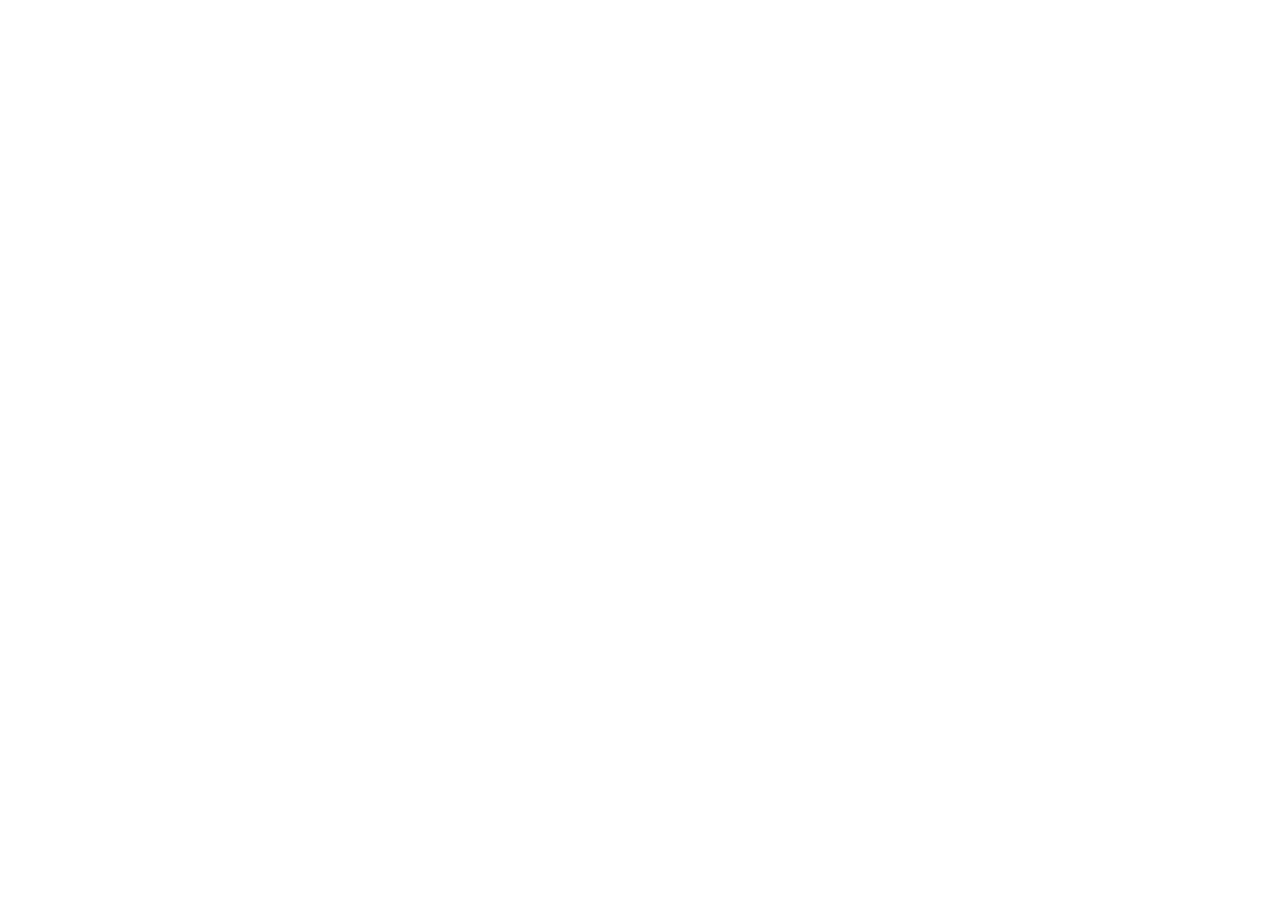
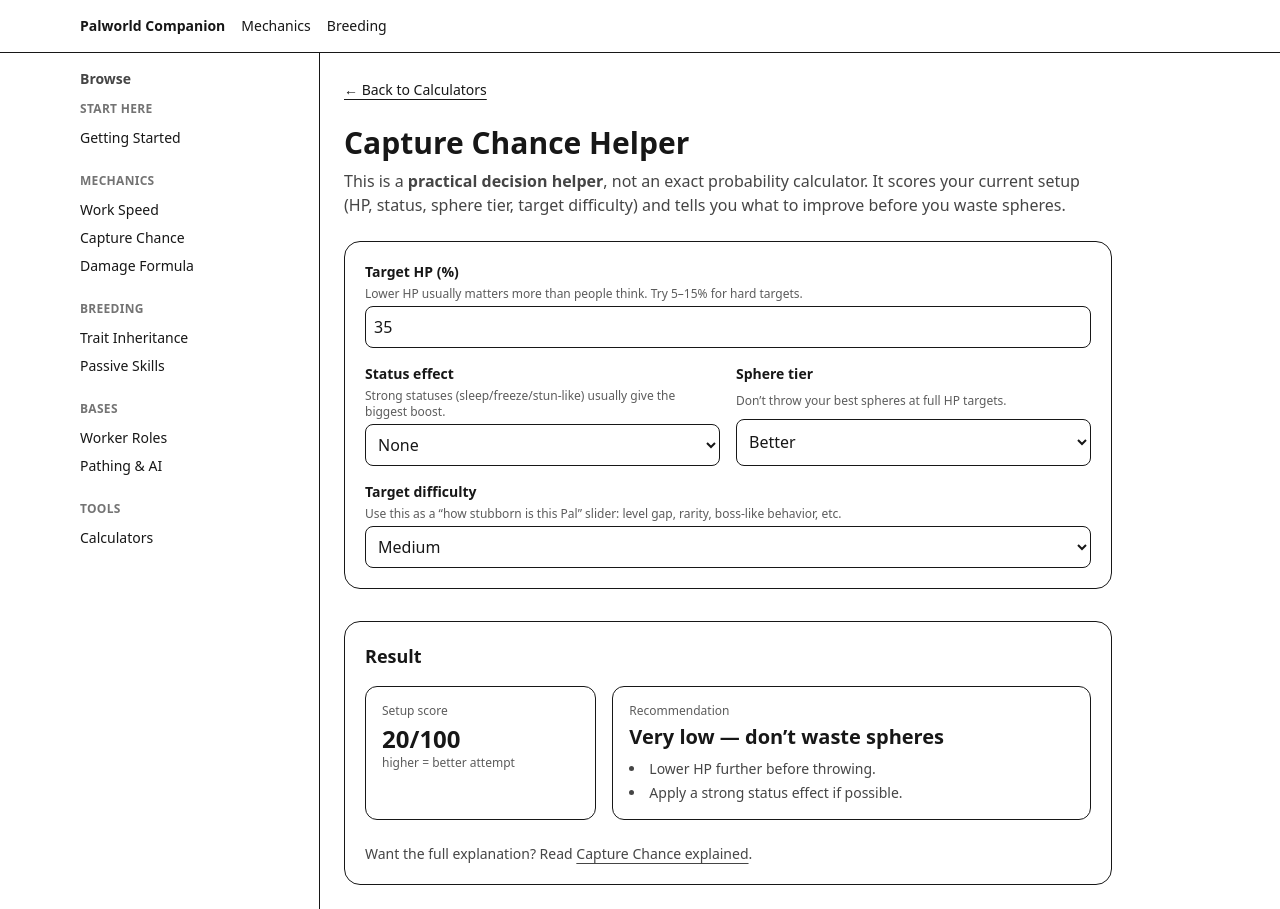
Before and after one commit to atlebj/palworld-companion, a Next.js app: page /calculators/capture-change in a window 1280 px wide. Before the commit this address had no page. Before the commit the page ends 800 px from the top, so only its background shows below. Built offline with nearby package versions, Linux system fonts and the light colour scheme.

Commit message:
Refactor CalculatorsPage: Improve layout and add Capture Chance Helper link

```diff
--- /dev/null
+++ b/src/app/calculators/capture-change/page.tsx
@@ -0,0 +1,214 @@
+"use client";
+
+import { useMemo, useState } from "react";
+import Link from "next/link";
+
+type Status =
+  | "none"
+  | "minor"
+  | "strong"; // keep generic (sleep/freeze/stun)
+
+type Sphere =
+  | "basic"
+  | "better"
+  | "advanced"
+  | "best";
+
+type Difficulty =
+  | "easy"
+  | "medium"
+  | "hard"
+  | "very-hard";
+
+function clamp(n: number, min: number, max: number) {
+  return Math.min(max, Math.max(min, n));
+}
+
+function labelStatus(s: Status) {
+  if (s === "none") return "None";
+  if (s === "minor") return "Minor (short / weak debuff)";
+  return "Strong (sleep/freeze/stun-like)";
+}
+
+function labelSphere(s: Sphere) {
+  if (s === "basic") return "Basic / cheap";
+  if (s === "better") return "Better";
+  if (s === "advanced") return "Advanced";
+  return "Best you’re willing to spend";
+}
+
+export default function CaptureChanceHelper() {
+  const [hpPercent, setHpPercent] = useState(35); // target HP%
+  const [status, setStatus] = useState<Status>("none");
+  const [sphere, setSphere] = useState<Sphere>("better");
+  const [difficulty, setDifficulty] = useState<Difficulty>("medium");
+
+  const result = useMemo(() => {
+    // Score components (0–100). This is a "decision score", not a true probability.
+    // HP: lower HP => higher score
+    const hp = clamp(hpPercent, 1, 100);
+    let hpScore = 0;
+
+    if (hp <= 5) hpScore = 45;
+    else if (hp <= 15) hpScore = 38;
+    else if (hp <= 30) hpScore = 28;
+    else if (hp <= 50) hpScore = 18;
+    else if (hp <= 75) hpScore = 8;
+    else hpScore = 2;
+
+    const statusScore =
+      status === "strong" ? 28 : status === "minor" ? 14 : 0;
+
+    const sphereScore =
+      sphere === "best" ? 22 :
+      sphere === "advanced" ? 16 :
+      sphere === "better" ? 10 :
+      4;
+
+    // Difficulty reduces effective score
+    const diffPenalty =
+      difficulty === "easy" ? 0 :
+      difficulty === "medium" ? 8 :
+      difficulty === "hard" ? 18 :
+      28;
+
+    const raw = hpScore + statusScore + sphereScore - diffPenalty;
+    const score = clamp(raw, 0, 100);
+
+    // Recommendation tier
+    const tier =
+      score >= 70 ? "Good attempt" :
+      score >= 50 ? "Decent, but you can improve" :
+      score >= 30 ? "Low odds — improve setup first" :
+      "Very low — don’t waste spheres";
+
+    const suggestions: string[] = [];
+
+    if (hpPercent > 30) suggestions.push("Lower HP further before throwing.");
+    if (status === "none") suggestions.push("Apply a strong status effect if possible.");
+    if (sphere === "basic" && (difficulty === "hard" || difficulty === "very-hard"))
+      suggestions.push("Use a better sphere tier for hard targets.");
+    if (difficulty === "very-hard" && status !== "strong")
+      suggestions.push("For very hard targets, strong status + very low HP is usually required.");
+    if (suggestions.length === 0)
+      suggestions.push("You’re set. Throw now and commit a few attempts.");
+
+    return { score, tier, suggestions };
+  }, [hpPercent, status, sphere, difficulty]);
+
+  return (
+    <div className="max-w-3xl">
+      <div className="mb-6">
+        <Link href="/calculators" className="underline underline-offset-4 text-sm">
+          ← Back to Calculators
+        </Link>
+      </div>
+
+      <h1 className="text-3xl font-bold mb-2">Capture Chance Helper</h1>
+      <p className="mb-6 opacity-80">
+        This is a <strong>practical decision helper</strong>, not an exact probability calculator.
+        It scores your current setup (HP, status, sphere tier, target difficulty) and tells you what
+        to improve before you waste spheres.
+      </p>
+
+      <div className="grid gap-4 border rounded-2xl p-5 mb-8">
+        <label className="grid gap-1">
+          <span className="text-sm font-semibold">Target HP (%)</span>
+          <span className="text-xs opacity-70">
+            Lower HP usually matters more than people think. Try 5–15% for hard targets.
+          </span>
+          <input
+            className="border rounded-lg p-2"
+            type="number"
+            min={1}
+            max={100}
+            value={hpPercent}
+            onChange={(e) => setHpPercent(Number(e.target.value))}
+          />
+        </label>
+
+        <div className="grid md:grid-cols-2 gap-4">
+          <label className="grid gap-1">
+            <span className="text-sm font-semibold">Status effect</span>
+            <span className="text-xs opacity-70">
+              Strong statuses (sleep/freeze/stun-like) usually give the biggest boost.
+            </span>
+            <select
+              className="border rounded-lg p-2"
+              value={status}
+              onChange={(e) => setStatus(e.target.value as Status)}
+            >
+              <option value="none">{labelStatus("none")}</option>
+              <option value="minor">{labelStatus("minor")}</option>
+              <option value="strong">{labelStatus("strong")}</option>
+            </select>
+          </label>
+
+          <label className="grid gap-1">
+            <span className="text-sm font-semibold">Sphere tier</span>
+            <span className="text-xs opacity-70">
+              Don’t throw your best spheres at full HP targets.
+            </span>
+            <select
+              className="border rounded-lg p-2"
+              value={sphere}
+              onChange={(e) => setSphere(e.target.value as Sphere)}
+            >
+              <option value="basic">{labelSphere("basic")}</option>
+              <option value="better">{labelSphere("better")}</option>
+              <option value="advanced">{labelSphere("advanced")}</option>
+              <option value="best">{labelSphere("best")}</option>
+            </select>
+          </label>
+        </div>
+
+        <label className="grid gap-1">
+          <span className="text-sm font-semibold">Target difficulty</span>
+          <span className="text-xs opacity-70">
+            Use this as a “how stubborn is this Pal” slider: level gap, rarity, boss-like behavior, etc.
+          </span>
+          <select
+            className="border rounded-lg p-2"
+            value={difficulty}
+            onChange={(e) => setDifficulty(e.target.value as Difficulty)}
+          >
+            <option value="easy">Easy (common / low level)</option>
+            <option value="medium">Medium</option>
+            <option value="hard">Hard</option>
+            <option value="very-hard">Very hard (boss-like / huge level gap)</option>
+          </select>
+        </label>
+      </div>
+
+      <div className="grid gap-4 border rounded-2xl p-5">
+        <h2 className="text-lg font-semibold">Result</h2>
+
+        <div className="grid md:grid-cols-3 gap-4">
+          <div className="border rounded-xl p-4">
+            <div className="text-xs opacity-70 mb-1">Setup score</div>
+            <div className="text-2xl font-bold">{result.score}/100</div>
+            <div className="text-xs opacity-70">higher = better attempt</div>
+          </div>
+
+          <div className="border rounded-xl p-4 md:col-span-2">
+            <div className="text-xs opacity-70 mb-1">Recommendation</div>
+            <div className="text-xl font-bold">{result.tier}</div>
+            <ul className="mt-2 list-disc list-inside text-sm opacity-80 space-y-1">
+              {result.suggestions.map((s, i) => (
+                <li key={i}>{s}</li>
+              ))}
+            </ul>
+          </div>
+        </div>
+
+        <div className="text-sm opacity-80 mt-2">
+          Want the full explanation? Read{" "}
+          <Link className="underline underline-offset-4" href="/mechanics/capture-chance">
+            Capture Chance explained
+          </Link>
+          .
+        </div>
+      </div>
+    </div>
+  );
+}
--- a/src/app/calculators/page.tsx
+++ b/src/app/calculators/page.tsx
@@ -6,8 +6,8 @@
       <h1 className="text-3xl font-bold mb-4">Calculators</h1>
 
       <p className="mb-6 opacity-80">
-        Practical tools to compare setups. These calculators estimate relative efficiency,
-        not exact hidden formulas.
+        Practical tools to compare setups. These calculators estimate relative
+        efficiency, not exact hidden formulas.
       </p>
 
       <ul className="space-y-3 list-disc list-inside">
@@ -19,7 +19,14 @@
             Work Speed / Base Throughput Estimator
           </Link>
         </li>
-        <li className="opacity-60">Capture Chance Helper (next)</li>
+        <li>
+          <Link
+            className="underline underline-offset-4"
+            href="/calculators/capture-chance"
+          >
+            Capture Chance Helper
+          </Link>
+        </li>
         <li className="opacity-60">Breeding Planner (later)</li>
       </ul>
     </div>
```
